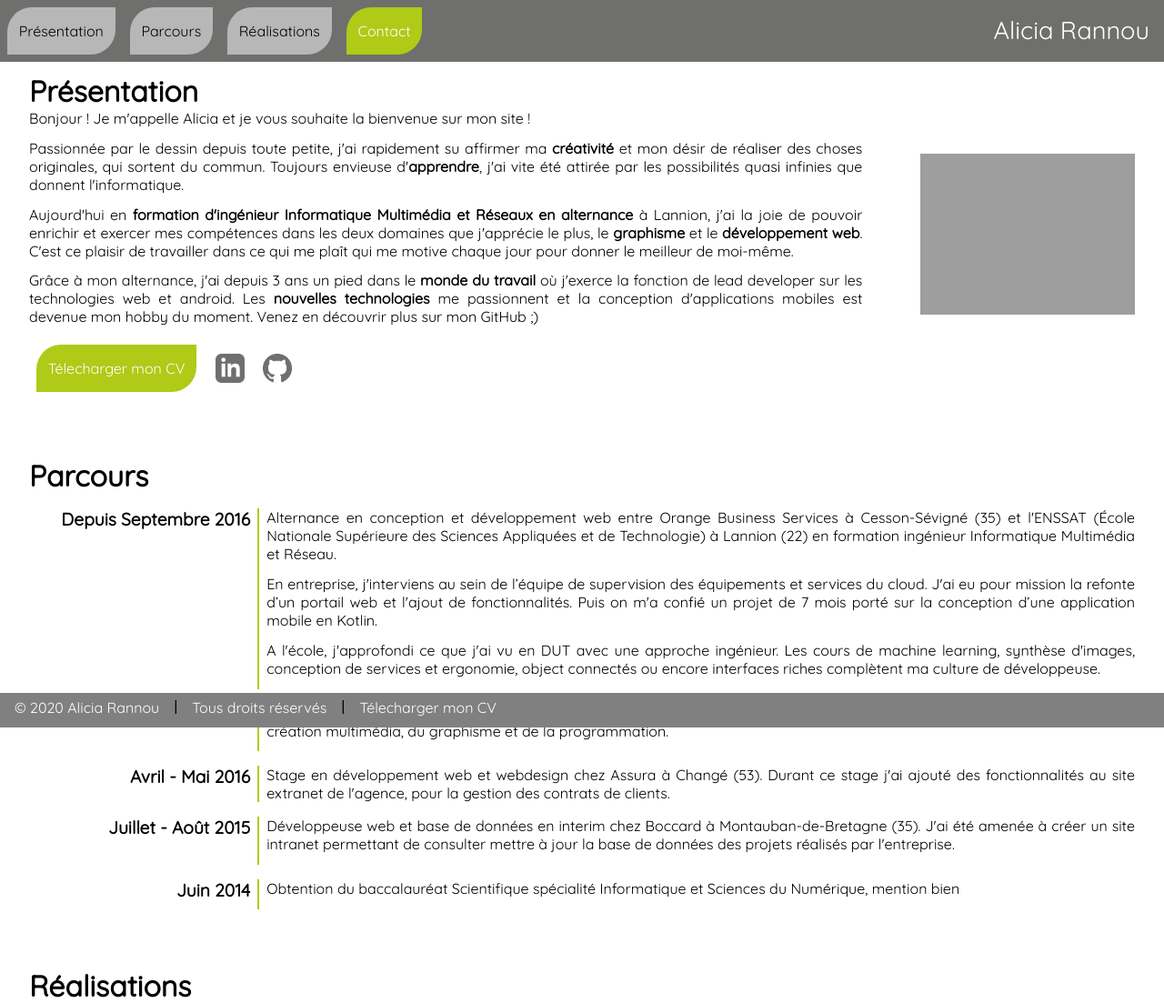
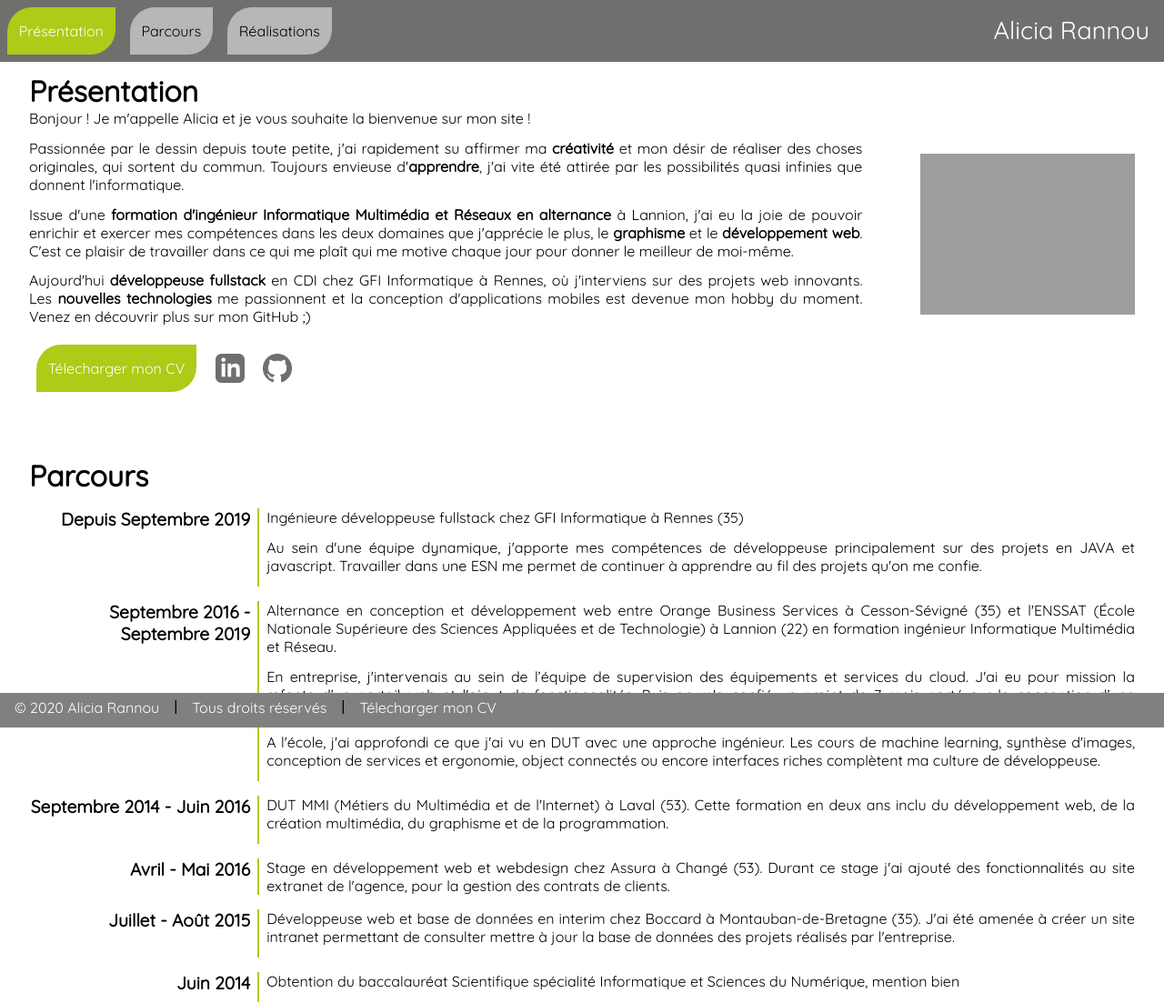
Before and after one commit to arannou/portfolio, a PHP site: page / in a window 1280 px wide. Shown: the top 1103 px of the page at 91% size. Run offline with PHP 8.4, Linux system fonts and the light colour scheme; grey boxes are pictures that could not be loaded.

Commit message:
Update bio GFI and remove contact section

```diff
--- a/index.php
+++ b/index.php
@@ -6,7 +6,7 @@
 	<meta http-equiv="Content-Type" content="text/html; charset=utf-8" />
 	<title>Alicia Rannou</title>
 	<meta name="description" content="portfolio alicia rannou MMI" />
-	<meta name="keywords" content="alicia rannou multimédia MMI internet ingénieur ingénieur developpement web PHP linkedin recruter job enssat html angular front-end" />
+	<meta name="keywords" content="alicia rannou multimédia MMI internet ingénieur ingenieur developpement fullstack java web PHP linkedin recruter job enssat html angular front-end" />
 	<meta name="Resource-type" content="Document" />
 
 	<meta name="viewport" content="width=device-width, initial-scale=1.0">
@@ -48,7 +48,7 @@
 			</li>
 			<li><a href="#realisations">Réalisations</a>
 		</li>
-		<li><a href="#contact">Contact</a>
+		<!-- <li><a href="#contact">Contact</a> -->
 		</li>
 		</ul>
 		</nav>
@@ -62,8 +62,9 @@
 				<h1>Présentation</h1>
 				<p>Bonjour ! Je m'appelle Alicia et je vous souhaite la bienvenue sur mon site !</p>
 				<p>Passionnée par le dessin depuis toute petite, j'ai rapidement su affirmer ma <strong>créativité</strong> et mon désir de réaliser des choses originales, qui sortent du commun. Toujours envieuse d'<strong>apprendre</strong>, j'ai vite été attirée par les possibilités quasi infinies que donnent l'informatique.</p>
-				<p>Aujourd'hui en <strong>formation d'ingénieur Informatique Multimédia et Réseaux en alternance</strong> à Lannion, j'ai la joie de pouvoir enrichir et exercer mes compétences dans les deux domaines que j'apprécie le plus, le <strong>graphisme</strong> et le <strong>développement web</strong>. C'est ce plaisir de travailler dans ce qui me plaît qui me motive chaque jour pour donner le meilleur de moi-même.</p>
-				<p>Grâce à mon alternance, j'ai depuis 3 ans un pied dans le <strong>monde du travail</strong> où j'exerce la fonction de lead developer sur les technologies web et android. Les <strong>nouvelles technologies</strong> me passionnent et la conception d'applications mobiles est devenue mon hobby du moment. Venez en découvrir plus sur mon GitHub ;)</p>
+
+				<p>Issue d'une <strong>formation d'ingénieur Informatique Multimédia et Réseaux en alternance</strong> à Lannion, j'ai eu la joie de pouvoir enrichir et exercer mes compétences dans les deux domaines que j'apprécie le plus, le <strong>graphisme</strong> et le <strong>développement web</strong>. C'est ce plaisir de travailler dans ce qui me plaît qui me motive chaque jour pour donner le meilleur de moi-même.</p>
+				<p>Aujourd'hui <strong>développeuse fullstack</strong> en CDI chez GFI Informatique à Rennes, où j'interviens sur des projets web innovants. Les <strong>nouvelles technologies</strong> me passionnent et la conception d'applications mobiles est devenue mon hobby du moment. Venez en découvrir plus sur mon GitHub ;)</p>
 
 				<div class="links">
 					<div class="bouton">
@@ -85,11 +86,18 @@
 			<div class="parcours-container">
 				<h1>Parcours</h1>
 				<div>
-					<h2>Depuis Septembre 2016</h2>
+					<h2>Depuis Septembre 2019</h2>
+					<div class="parcours-text">
+						<p>Ingénieure développeuse fullstack chez GFI Informatique à Rennes (35)</p>
+						<p>Au sein d'une équipe dynamique, j'apporte mes compétences de développeuse principalement sur des projets en JAVA et javascript. Travailler dans une ESN me permet de continuer à apprendre au fil des projets qu'on me confie.</p>
+					</div>
+				</div>
+				<div>
+					<h2>Septembre 2016 - Septembre 2019</h2>
 					<div class="parcours-text">
 						<p>Alternance en conception et développement web entre Orange Business Services à Cesson-Sévigné (35) et l'ENSSAT (École Nationale Supérieure des Sciences Appliquées et de Technologie) à Lannion (22) en formation ingénieur Informatique Multimédia et Réseau.</p>
-						<p>En entreprise, j'interviens au sein de l’équipe de supervision des équipements et services du cloud. J'ai eu pour mission la refonte d’un portail web et l'ajout de fonctionnalités. Puis on m'a confié un projet de 7 mois porté sur la conception d’une application mobile en Kotlin.</p>
-						<p>A l'école, j'approfondi ce que j'ai vu en DUT avec une approche ingénieur. Les cours de machine learning, synthèse d'images, conception de services et ergonomie, object connectés ou encore interfaces riches complètent ma culture de développeuse.</p>
+						<p>En entreprise, j'intervenais au sein de l’équipe de supervision des équipements et services du cloud. J'ai eu pour mission la refonte d’un portail web et l'ajout de fonctionnalités. Puis on m'a confié un projet de 7 mois porté sur la conception d’une application mobile en Kotlin.</p>
+						<p>A l'école, j'ai approfondi ce que j'ai vu en DUT avec une approche ingénieur. Les cours de machine learning, synthèse d'images, conception de services et ergonomie, object connectés ou encore interfaces riches complètent ma culture de développeuse.</p>
 					</div>
 				</div>
 				<div>
@@ -295,7 +303,7 @@
 					"visible" => true
 				],[
 					"titre"=>"Statisommeil",
-					"texte"=>"Site web présentant de façon ludique des statistiques sur le sommeil, dans le monde et notre quotidien. Réalisé en jQuery. A découvrir <a href='http://perso.univ-lemans.fr/~i140994/'>ici</a>.",
+					"texte"=>"Site web présentant de façon ludique des statistiques sur le sommeil, dans le monde et notre quotidien. Réalisé en jQuery. A découvrir <a href='/statisommeil/index.html'>ici</a>.",
 					"source"=> "images/statisommeil.jpg",
 					"portrait" => false,
 					"type" => "image",
@@ -401,7 +409,7 @@ foreach($creations as $crea) {
 			</div>
 		</section>
 
-		<div class="anchor" id="contact"></div>
+		<!-- <div class="anchor" id="contact"></div>
 		<section id="contacts">
 			<div class="no-bottom">
 				<h1>Contact</h1>
@@ -412,7 +420,7 @@ foreach($creations as $crea) {
 					<fieldset>
 						<div>
 							<label for="nom">Nom :</label>
-							<input type="text" class="form-input" id="nom" name="nom" value="" />
+							<input required type="text" class="form-input" id="nom" name="nom" value="" />
 						</div>
 						<div>
 							<label for="prenom">Prénom :</label>
@@ -420,7 +428,7 @@ foreach($creations as $crea) {
 						</div>
 						<div>
 							<label for="sujet">Sujet :</label>
-							<input type="text" class="form-input" id="sujet" name="sujet" />
+							<input required type="text" class="form-input" id="sujet" name="sujet" />
 						</div>
 						<div>
 							<label for="email">E-mail :</label>
@@ -428,7 +436,7 @@ foreach($creations as $crea) {
 						</div>
 						<div>
 							<p>Votre message :</p>
-							<textarea cols="70" rows="5" name="message" required></textarea>
+							<textarea required cols="70" rows="5" name="message" required></textarea>
 						</div>
 					</fieldset>
 					<div>
@@ -436,7 +444,7 @@ foreach($creations as $crea) {
 					</div>
 				</form>
 			</div>
-		</section>
+		</section> -->
 	</main>
 
 	<footer style="background-color:gray">
--- a/js/script.js
+++ b/js/script.js
@@ -9,24 +9,21 @@ function fn() {
         var height = document.documentElement.scrollHeight - document.documentElement.clientHeight;
         var d = window.scrollY;
 
-        if ((height-80)<=d && d<=height) {
-            //contact
-            activateHeader(3);
-        } else if (window.a<=d && d<window.b) {
-            //parcours
+        if (d<=window.a) {
+            activateHeader(0);
+        } else if (d>window.a && d<=window.b) {
             activateHeader(1);
-        } else if (window.b<=d && d<(height-80)) {
-            //realisations
+        } else {
             activateHeader(2);
-        } else {
-            //presentation
-            activateHeader(0);
         }
     }
 }
 
 function activateHeader(li_number) {
-    document.getElementsByClassName("active")[0].classList.remove("active");
+    let el = document.getElementsByClassName("active")
+    if (typeof el[0] !== "undefined") {
+        el[0].classList.remove("active");
+    }
 
     document.querySelectorAll("nav li")[li_number].classList.add("active");
 }
@@ -34,6 +31,6 @@ function activateHeader(li_number) {
 function offsetGetter() {
     var sections = document.getElementsByTagName("section");
     var anchor_height = 56;
-    window.a = sections[0].offsetHeight + anchor_height;
-    window.b = window.a + sections[1].offsetHeight + anchor_height;
+    window.a = sections[0].offsetHeight + anchor_height; // height of presentation
+    window.b = window.a + sections[1].offsetHeight + anchor_height; // height of presentation + parcours
 }
```
